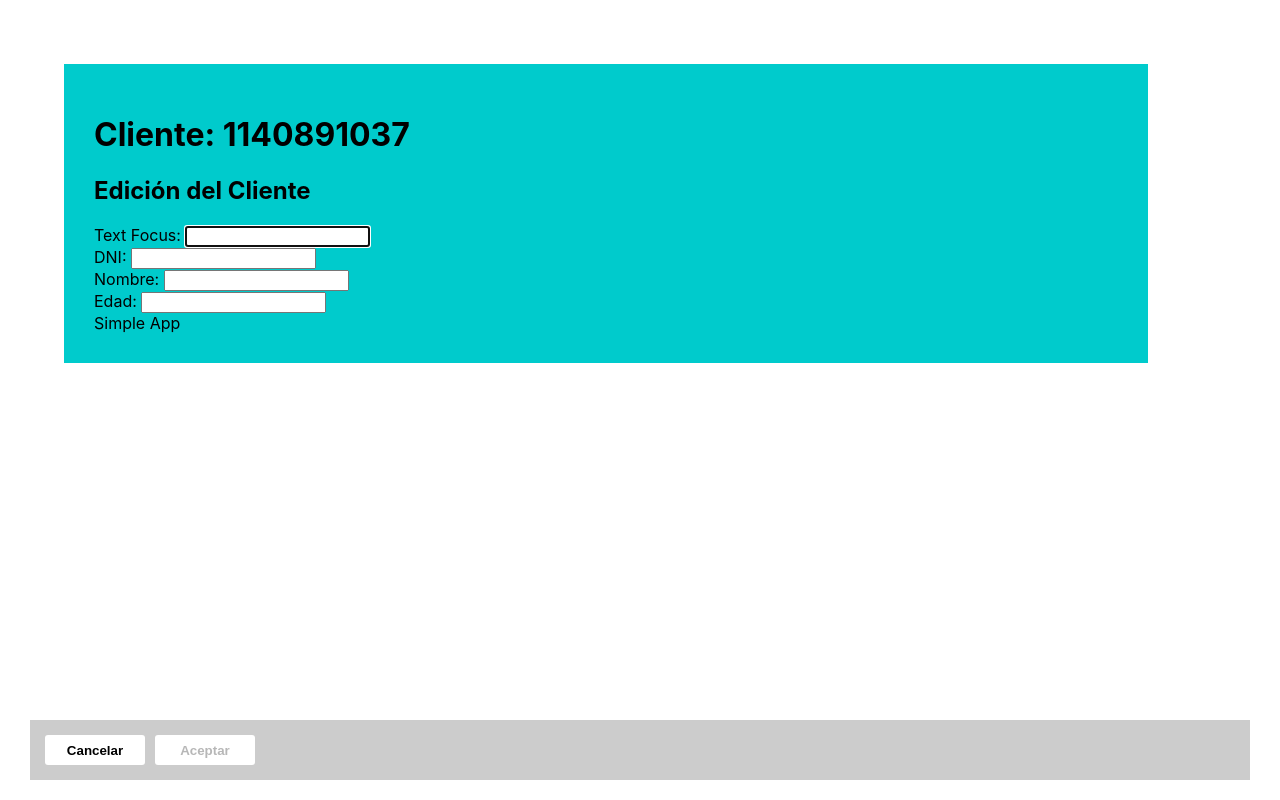
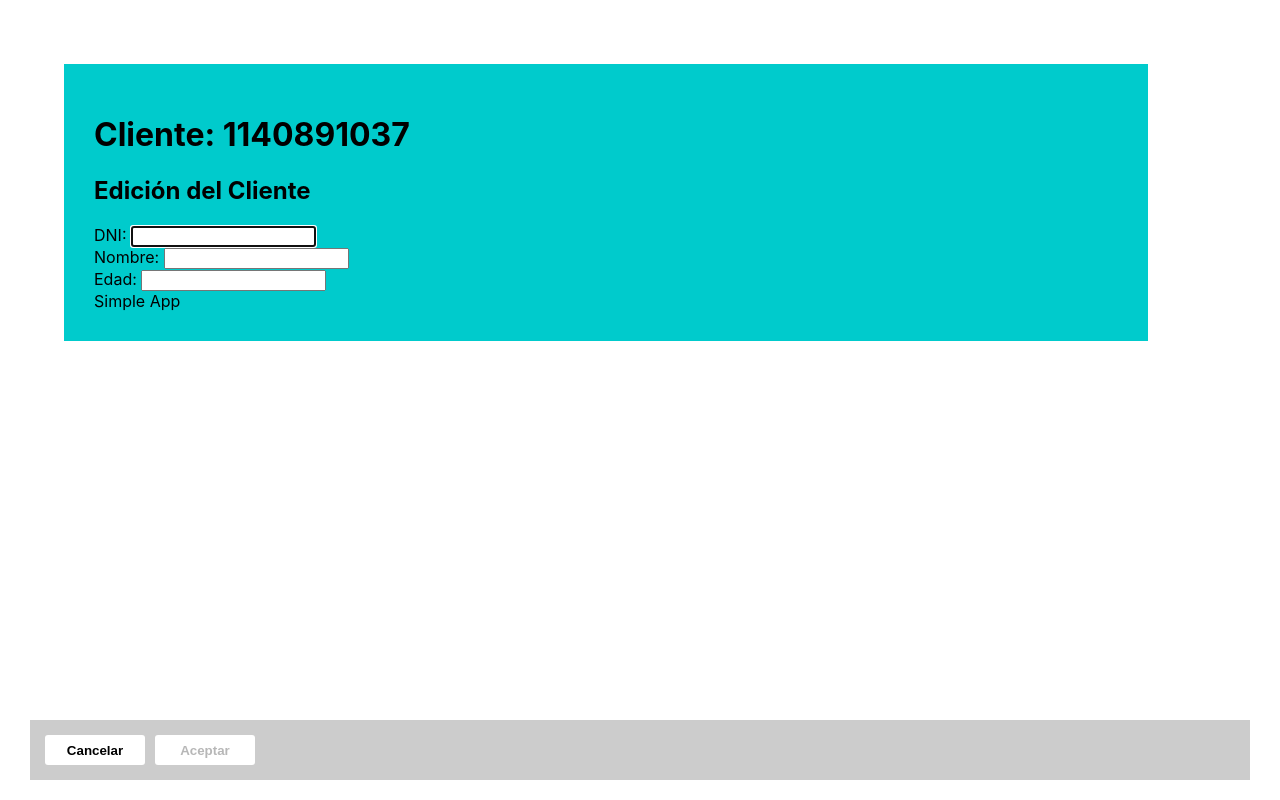
Before and after one commit to unferna/customers-app, a React (Create React App) app: page /customers/1140891037/edit in a window 1280 px wide. Built offline with nearby package versions, Linux system fonts and the light colour scheme; data requests are answered from the project's data file.

Commit message:
Added focus to CustomInput

```diff
--- a/src/components/CustomerEdit.jsx
+++ b/src/components/CustomerEdit.jsx
@@ -25,24 +25,31 @@ const isNumber = value => (
     isNaN(Number(value)) && "Este campo debe ser numerico!"
 );
 
-const MyField = ({ label, name, input, meta, type }) => (
-    <div>
-        <label htmlFor={name}>{label}: </label>
-        <input { ...input } type={type || "text"} />
-        {
-            meta.touched && meta.error && <span>{ meta.error }</span>
-        }
-    </div>
-);
-
 const toNumber = value => value && Number(value);
 const toUpper = value => value && value.toUpperCase();
 const toLower = value => value && value.toLowerCase();
 
 class CustomerEdit extends Component {
     componentDidMount() {
-        if( this.textBox ) this.textBox.focus();
+        if( this.textToFocus ) {
+            this.textToFocus.focus();
+        }
     }
+
+    renderField = ({ label, name, input, meta, type, withFocus }) => (
+        <div>
+            <label htmlFor={name}>{label}: </label>
+            <input
+                { ...input }
+                type={type || "text"}
+                ref={ withFocus && (textToFocus => this.textToFocus = textToFocus) }
+            />
+            {
+                meta.touched && meta.error && <span>{ meta.error }</span>
+            }
+        </div>
+
+    );
 
     render() {
         const { handleSubmit, onBack, pristine, submitSucceeded, submitting } = this.props;
@@ -50,11 +57,28 @@ class CustomerEdit extends Component {
         return (
             <div>
                 <h2>Edición del Cliente</h2>
-                Text Focus: <input type="text" ref={ textBox => this.textBox = textBox } />
                 <form onSubmit={handleSubmit}>
-                    <Field label="DNI" name="dni" component={MyField} />
-                    <Field label="Nombre" name="name" component={MyField} parse={ toUpper } format={ toLower }  />
-                    <Field label="Edad" name="age" component={MyField} type="number" validate={ isNumber } parse={ toNumber }/>
+                    <Field
+                        label="DNI"
+                        name="dni"
+                        component={ this.renderField }
+                        withFocus // Properties without values always are initialized as true
+                    />
+                    <Field
+                        label="Nombre"
+                        name="name"
+                        component={ this.renderField }
+                        parse={ toUpper }
+                        format={ toLower }
+                    />
+                    <Field
+                        label="Edad"
+                        name="age"
+                        component={ this.renderField }
+                        type="number"
+                        validate={ isNumber }
+                        parse={ toNumber }
+                    />
                     <CustomersActions>
                         <button type="button" disabled={ submitting } onClick={onBack}>Cancelar</button>
                         <button type="submit" disabled={ pristine || submitting }>Aceptar</button>
```
